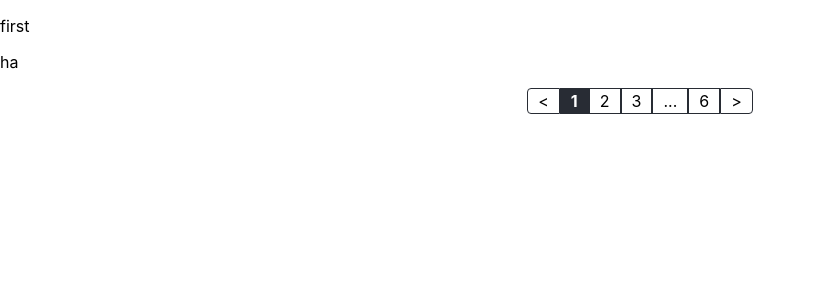
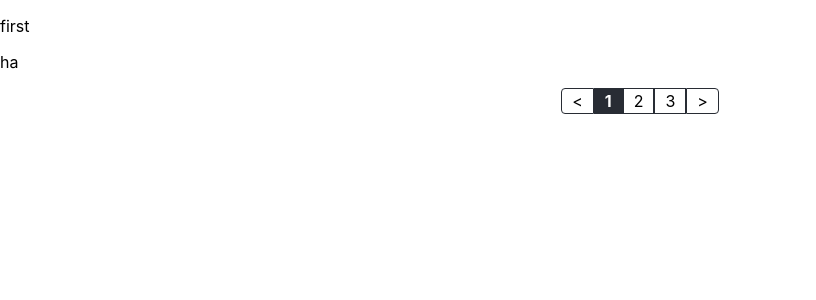
Before and after one commit to schroedinger-survey/react-pagination, a React (Create React App) app: page / in a window 1280 px wide. Shown: the top 300 px of the page, without its empty margins (0-816 px from the left). Built offline with nearby package versions, Linux system fonts and the light colour scheme.

Commit message:
ActiveCenter is default

```diff
--- a/src/App.js
+++ b/src/App.js
@@ -53,9 +53,8 @@ function App() {
                 prevSign={"<"}
                 nextSign={">"}
                 endMarkerClass={"end-marker"}
-                skipElements={true}
+                skipElements={false}
                 skipperElementClass={"skipper"}
-                activeCenter={true}
                 callBack={setCurrentPaginationPage}
             />
         </div>
--- a/src/pagination/Pagination.js
+++ b/src/pagination/Pagination.js
@@ -14,49 +14,38 @@ const Pagination = (props) => {
         endMarkerClass,
         skipElements,
         skipperElementClass,
-        callBack,
-        activeCenter
+        callBack
     } = props;
     const [startPagination, setStartPagination] = useState(1);
     const [currentPage, setCurrentPage] = useState(1);
 
     useEffect(() => {
+        console.log(pages);
         setCurrentPage(1);
     }, [])
 
     const goToPrevious = () => {
-        if(activeCenter){
-            if(currentPage-1 > 1){
-                setCurrentPage(currentPage-1);
-                sendPageToParent(currentPage-1);
-                setStartPagination(currentPage-2);
+        if (currentPage - 1 > 1) {
+            setCurrentPage(currentPage - 1);
+            sendPageToParent(currentPage - 1);
+            setStartPagination(currentPage - 2);
         } else {
             setCurrentPage(1);
             sendPageToParent(1);
             setStartPagination(1);
         }
-        } else if (startPagination - 1 >= 1) {
-            setStartPagination(startPagination - 1)
-        }
-        console.log(startPagination, currentPage);
     }
 
     const goToNext = () => {
-        if(activeCenter){
-            if(currentPage+1 <= (pages-1)){
-                setCurrentPage(currentPage+1);
-                sendPageToParent(currentPage+1);
+        if (currentPage + 1 <= (pages - 1)) {
+            setCurrentPage(currentPage + 1);
+            sendPageToParent(currentPage + 1);
             setStartPagination(currentPage);
         } else {
             setCurrentPage(pages);
             sendPageToParent(pages);
-                setStartPagination(pages - (displayRange-1));
+            setStartPagination(pages - (displayRange - 1));
         }
-
-        } else if (startPagination + displayRange <= pages) {
-            setStartPagination(startPagination + 1);
-        }
-        console.log(startPagination, currentPage);
     }
 
     const createPageMarker = () => {
@@ -85,16 +74,17 @@ const Pagination = (props) => {
 
                 let toEnd = <li key={keyProps + 2} className={inactivePage} onClick={() => {
                     sendPageToParent(pages);
-                    setStartPagination(pages - (displayRange-1))
+                    setStartPagination(pages - (displayRange - 1))
                 }}>{pages}</li>;
 
                 let skipElemOne = <li key={keyProps + 3} className={skipperElementClass}>...</li>;
                 let skipElemTwo = <li key={keyProps + 4} className={skipperElementClass}>...</li>;
-                if (startPagination >= displayRange - 1 && startPagination < (pages - (displayRange-1))) {
+
+                if (startPagination >= displayRange - 1 && startPagination < (pages - (displayRange - 1))) {
                     li = [previous, toStart, skipElemOne, ...li, skipElemTwo, toEnd, next];
-                } else if (startPagination >= (pages - (displayRange-1))) {
+                } else if (startPagination >= (pages - (displayRange - 1))) {
                     li = [previous, toStart, skipElemOne, ...li, next];
-                } else{
+                } else {
                     li = [previous, ...li, skipElemTwo, toEnd, next];
                 }
             } else {
--- a/src/pagination/test_data.js
+++ b/src/pagination/test_data.js
@@ -9,6 +9,5 @@ export const test_data = [
     {nr: 2, text: "ha"},
     {nr: 3, text: "ho"},
     {nr: 1, text: "first"},
-    {nr: 2, text: "ha"},
-    {nr: 3, text: "ho"}
+    {nr: 2, text: "ha"}
 ]
```
Lines whose indentation alone changed are shown as unchanged.
